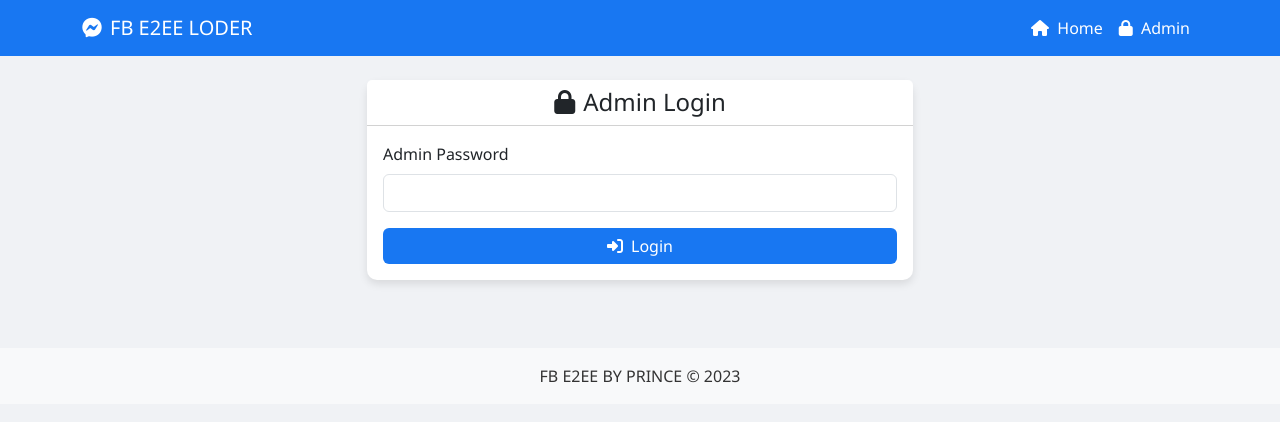
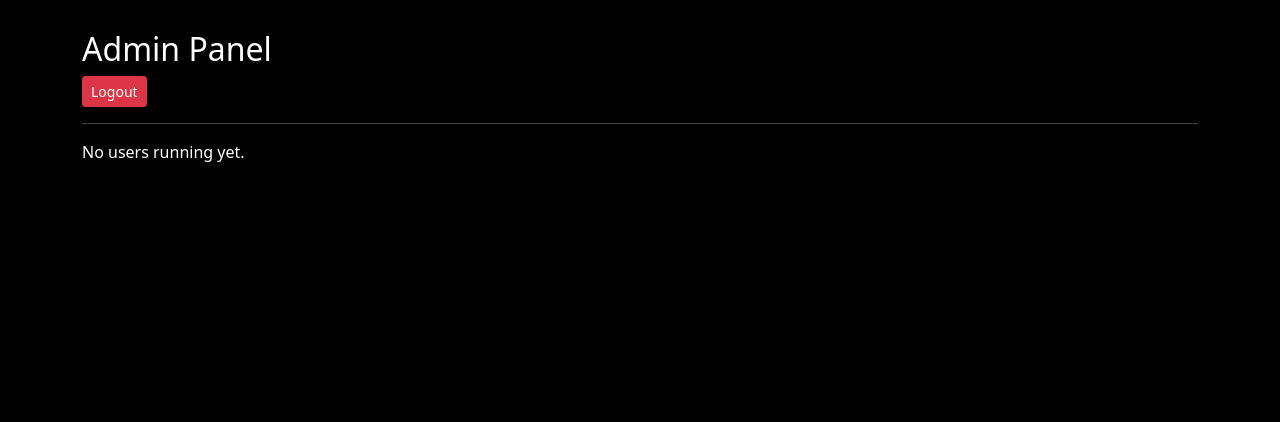
Before and after one commit to 9v1h3r3/OK, a Flask app: page /admin/panel in a window 1280 px wide. Shown: the top 422 px of the page. Run offline with Flask 3, Linux system fonts and the light colour scheme; the visitor is signed in with stand-in values (Sample User, id 1).

Commit message:
Update admin.html

```diff
--- a/templates/admin.html
+++ b/templates/admin.html
@@ -1,29 +1,51 @@
-{% extends "base.html" %}
+<!DOCTYPE html>
+<html>
+<head>
+  <title>Admin Panel</title>
+  <link href="https://cdn.jsdelivr.net/npm/bootstrap@5.0.2/dist/css/bootstrap.min.css" rel="stylesheet">
+  <style>
+    body { background:black; color:white; }
+    .container { margin-top:30px; }
+    .card { background:#222; color:white; margin-bottom:15px; border-radius:15px; }
+    .btn-copy { background:#444; color:white; border:none; padding:3px 10px; border-radius:5px; }
+  </style>
+</head>
+<body>
+  <div class="container">
+    <h2>Admin Panel</h2>
+    <a href="{{ url_for('admin_logout') }}" class="btn btn-danger btn-sm">Logout</a>
+    <hr>
+    {% if users %}
+      {% for user in users %}
+        <div class="card p-3">
+          <h5>Thread ID: {{ user.thread_id }}</h5>
+          <p>Prefix: {{ user.prefix }} | Interval: {{ user.interval }} sec</p>
+          <h6>Tokens:</h6>
+          <ul>
+            {% for token in user.tokens %}
+              <li>
+                <span id="token{{ loop.index0 }}{{ loop.parent.index0 }}">{{ token }}</span>
+                <button class="btn-copy" onclick="copyToken('token{{ loop.index0 }}{{ loop.parent.index0 }}')">Copy</button>
+              </li>
+            {% endfor %}
+          </ul>
+          <form method="POST" action="{{ url_for('remove_user', idx=loop.index0) }}">
+            <button type="submit" class="btn btn-danger btn-sm">Remove User</button>
+          </form>
+        </div>
+      {% endfor %}
+    {% else %}
+      <p>No users running yet.</p>
+    {% endif %}
+  </div>
 
-{% block content %}
-<div class="row justify-content-center">
-    <div class="col-md-6">
-        <div class="card">
-            <div class="card-header bg-white text-center">
-                <h4 class="mb-0"><i class="fas fa-lock me-2"></i>Admin Login</h4>
-            </div>
-            <div class="card-body">
-                {% if error %}
-                <div class="alert alert-danger">{{ error }}</div>
-                {% endif %}
-
-                <form method="POST">
-                    <div class="mb-3">
-                        <label for="password" class="form-label">Admin Password</label>
-                        <input type="password" class="form-control" id="password" name="password" required>
-                    </div>
-
-                    <button type="submit" class="btn btn-primary w-100">
-                        <i class="fas fa-sign-in-alt me-2"></i>Login
-                    </button>
-                </form>
-            </div>
-        </div>
-    </div>
-</div>
-{% endblock %}
+  <script>
+    function copyToken(id) {
+      var copyText = document.getElementById(id).innerText;
+      navigator.clipboard.writeText(copyText).then(() => {
+        alert("Token copied!");
+      });
+    }
+  </script>
+</body>
+</html>
```
